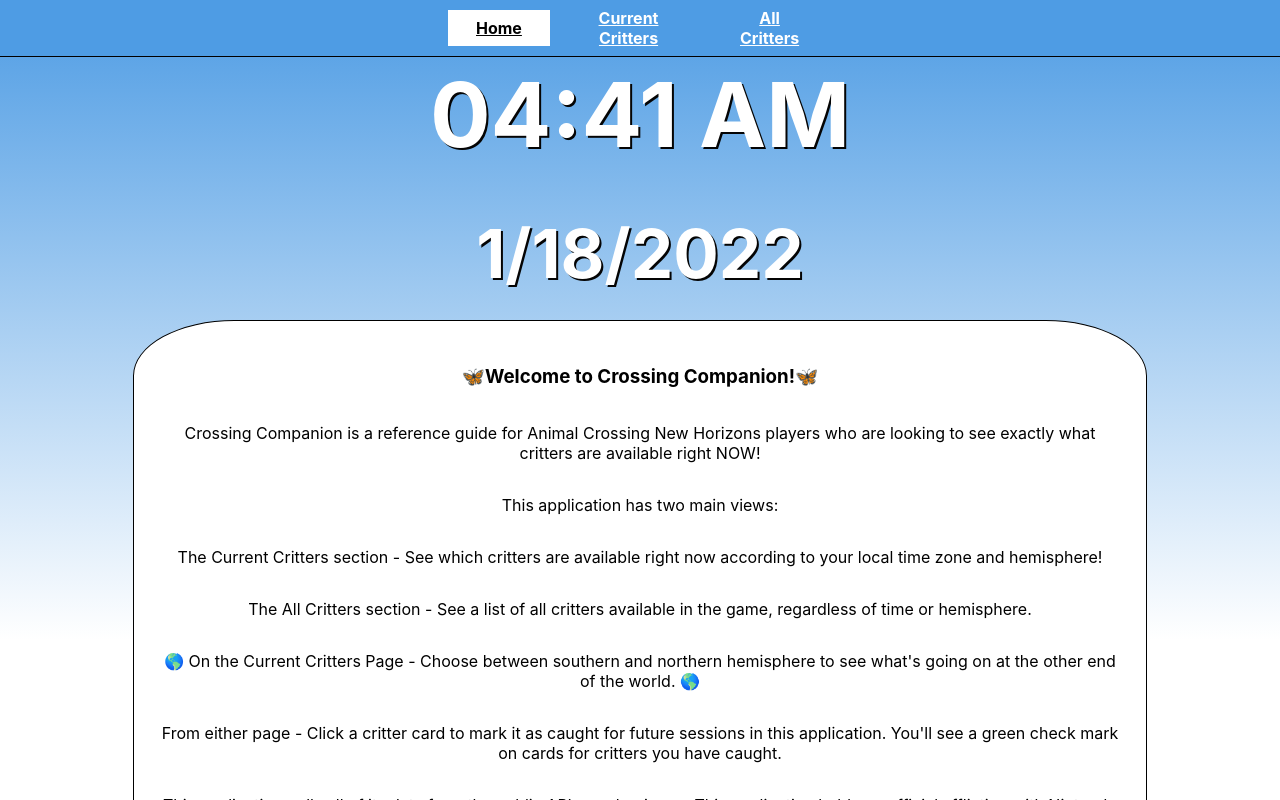
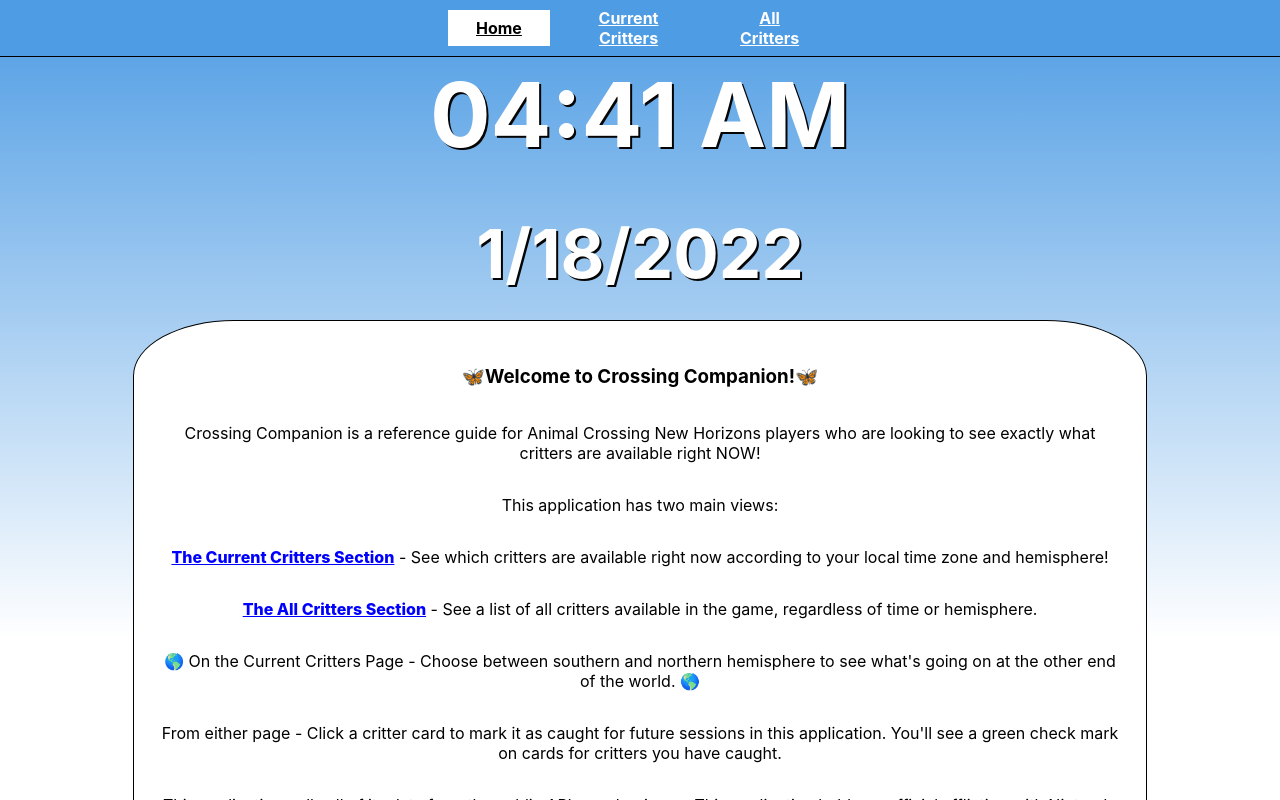
Before and after one commit to colganmeanor/Crossing-Companion, a React (Create React App) app: page / in a window 1280 px wide. Built offline with nearby package versions, Linux system fonts and the light colour scheme; no server answers.

Commit message:
Add styling to Links in About

```diff
--- a/src/Components/About.js
+++ b/src/Components/About.js
@@ -1,3 +1,4 @@
+import { Link } from 'react-router-dom'
 import '../Styles/About.css'
 
 const About = () => {
@@ -6,8 +7,8 @@
             <h3>🦋Welcome to Crossing Companion!🦋</h3>
             <p>Crossing Companion is a reference guide for Animal Crossing New Horizons players who are looking to see exactly what critters are available right NOW!</p>
             <p>This application has two main views:</p>
-            <p>The Current Critters section - See which critters are available right now according to your local time zone and hemisphere!</p>
-            <p>The All Critters section - See a list of all critters available in the game, regardless of time or hemisphere.</p>
+            <p><Link className='about-link' to='/current-critters'>The Current Critters Section</Link> - See which critters are available right now according to your local time zone and hemisphere!</p>
+            <p><Link className='about-link' to='/all-critters'>The All Critters Section</Link> - See a list of all critters available in the game, regardless of time or hemisphere.</p>
             <p>🌎 On the Current Critters Page - Choose between southern and northern hemisphere to see what's going on at the other end of the world. 🌎</p>
             <p>From either page - Click a critter card to mark it as caught for future sessions in this application. You'll see a green check mark on cards for critters you have caught.</p>
             <p>This application pulls all of its data from the public API - acnhapi.com. This application holds no official affliation with Nintendo or Animal Crossing.</p>
--- a/src/Styles/About.css
+++ b/src/Styles/About.css
@@ -9,3 +9,8 @@
     display: flex;
     flex-direction: column;
 }
+
+.about-link {
+    font-weight: 800;
+    color: blue;
+}
```
